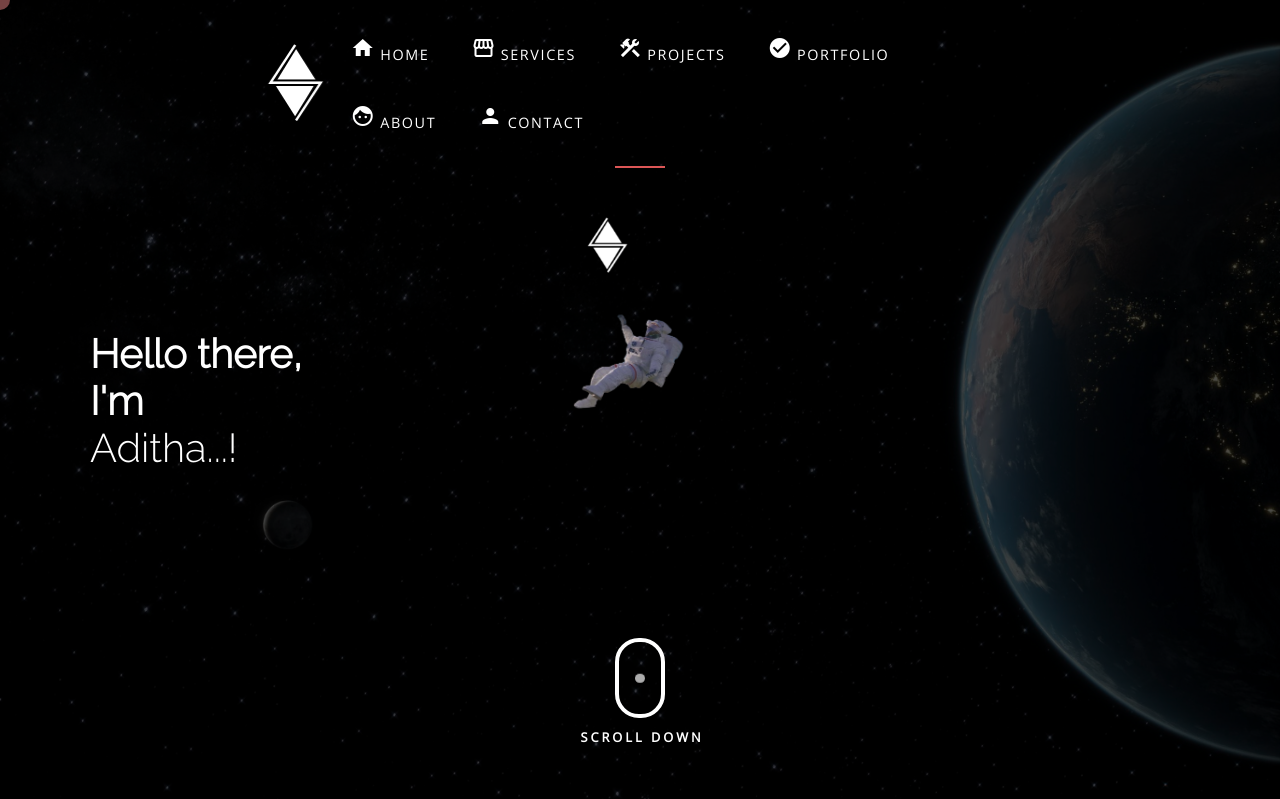
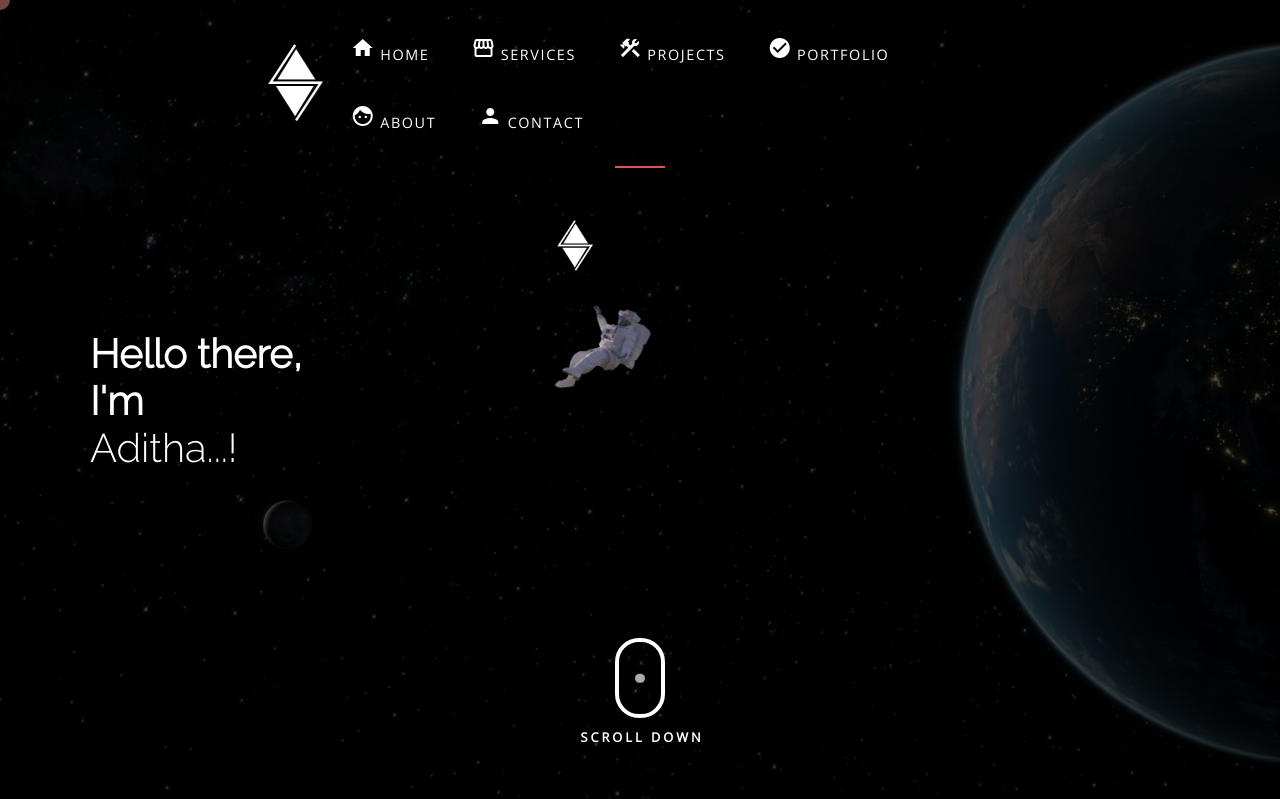
Before and after one commit to adserasinghe/adserasinghe.github.io, a PHP site: page / in a window 1280 px wide. Shown: the top 799 px of the page. Run offline with PHP 8.4, Linux system fonts and the light colour scheme; style sheets or scripts are compiled from the project's sources.

Commit message:
bug fixed...

```diff
--- a/style.css
+++ b/style.css
@@ -1156,20 +1156,20 @@ a#scroll-btn {
 /* end of preloader*/
 /*floating photo Effect*/
 .space img{
-    width: 205px;
-    height: 205px;
+    width: 180px;
+    height: 180px;
     size: 100%;
     position:absolute;
-    left: 41%;
+    left: 40%;
     top:30%;
     animation: fadeInFormTop .2s linear forwards, floating ease 45s infinite;
 }
 .space-iteam img{
-	width: 110px;
+	width: 100px;
     height: 90px;
     size: 100%;
     position:absolute;
-    left: 42%;
+    left: 40%;
     top: 25%;
     animation: fadeInFormDown .1s linear forwards, floatingback ease 45s infinite;
 }
```
